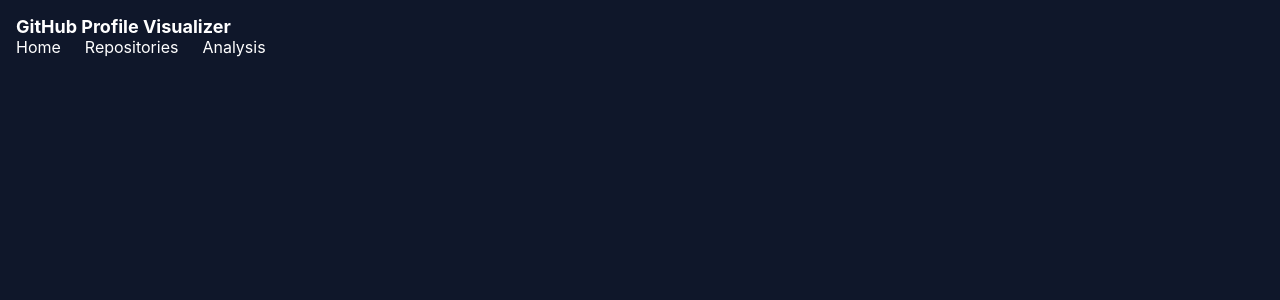
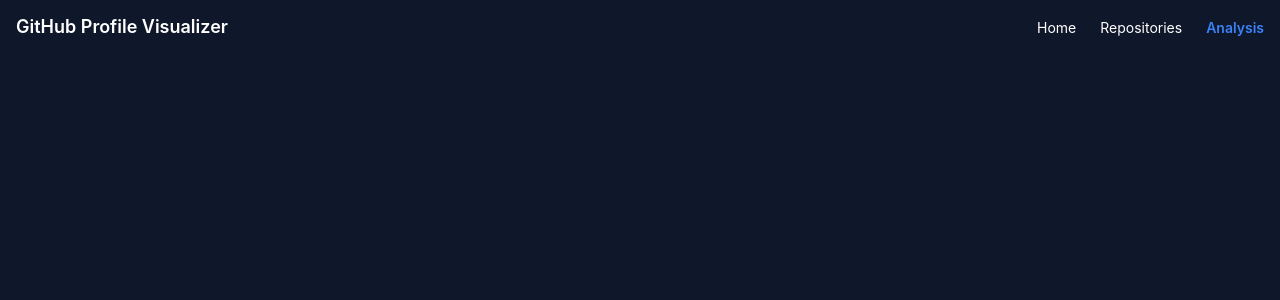
Before and after one commit to Chandana-Vadla/Github-Profile-Visualizer, a React (Create React App) app: page /analysis in a window 1280 px wide. Shown: the top 300 px of the page. Built offline with nearby package versions, Linux system fonts and the light colour scheme; a web font is replaced by a local one.

Commit message:
updated header,repo,analysis

```diff
--- a/src/components/Analysis/index.css
+++ b/src/components/Analysis/index.css
@@ -47,8 +47,12 @@
 }
 
 .no-analysis-text {
-  font-size: 22px;
+  font-family: 'HK Grotesk';
   font-weight: 600;
+  font-size: 20px;
+  line-height: 32px;
+  letter-spacing: 0%;
+  color: #f8fafc;
 }
 
 /* ---------- Mobile ---------- */
--- a/src/components/Analysis/index.js
+++ b/src/components/Analysis/index.js
@@ -173,7 +173,7 @@ const Analysis = () => {
 
       {/* Commits per repo */}
       <div className="analysis-card">
-        <h1 className="chart-title">Commits Per Repo (Top 10)</h1>
+        <h1 className="analysis-card-heading">Commits Per Repo (Top 10)</h1>
 
         <div className="repo-chart-wrapper">
           <PieChart width={260} height={260}>
--- a/src/components/Header/index.css
+++ b/src/components/Header/index.css
@@ -1,15 +1,21 @@
+/* ===============================
+   HEADER WRAPPER
+================================ */
 header {
   background-color: #0f172a;
   padding: 16px;
 }
 
-/* Top row: logo + hamburger */
+/* ===============================
+   TOP ROW (TITLE + HAMBURGER)
+================================ */
 .header-top {
   display: flex;
+  align-items: center;
   justify-content: space-between;
-  align-items: center;
 }
 
+/* Title */
 .heading {
   text-decoration: none;
 }
@@ -18,46 +24,80 @@ header h1 {
   color: #ffffff;
   margin: 0;
   font-size: 18px;
+  font-weight: 600;
 }
 
-/* Hamburger button */
+/* ===============================
+   NAV COMMON STYLES
+================================ */
+.nav-items {
+  list-style: none;
+  padding: 0;
+  margin: 0;
+}
+
+.nav-items li a {
+  color: #ffffff;
+  text-decoration: none;
+  font-size: 14px;
+}
+
+/* Active link (optional but good UX) */
+.nav-items li a.active {
+  color: #3b82f6;
+  font-weight: 600;
+}
+
+/* ===============================
+   DESKTOP NAV
+================================ */
+.desktop-nav {
+  display: flex;
+  gap: 24px;
+}
+
+/* ===============================
+   HAMBURGER BUTTON
+================================ */
 .hamburger-btn {
   background: transparent;
   border: none;
   color: #ffffff;
   cursor: pointer;
-  display: none;
+  display: none; /* hidden on desktop */
 }
 
-/* NAV ITEMS – DESKTOP */
-.nav-items {
-  list-style-type: none;
-  display: flex;
-  gap: 24px;
-  padding-left: 0;
-  margin-top: 0;
+/* ===============================
+   MOBILE NAV
+================================ */
+.mobile-nav {
+  display: none; /* 👈 CRITICAL: hidden by default */
 }
 
-.nav-items li a {
-  color: #ffffff;
-  text-decoration: none;
-}
+/* ===============================
+   SMALL DEVICES
+================================ */
+@media (max-width: 767px) {
+  /* Hide desktop nav */
+  .desktop-nav {
+    display: none;
+  }
 
-/* ---------- SMALL DEVICES ---------- */
-@media (max-width: 767px) {
+  /* Show hamburger */
   .hamburger-btn {
     display: block;
   }
 
-  /* Hide menu by default */
-  .nav-items {
+  /* Mobile nav layout */
+  .mobile-nav {
     display: none;
     flex-direction: column;
-    gap: 12px;
-    margin-top: 16px; /* 👈 appears below header */
+    gap: 16px;
+    margin-top: 16px;
   }
 
-  .nav-items.show {
+  /* When hamburger is clicked */
+  .mobile-nav.show {
     display: flex;
   }
 }
--- a/src/components/Header/index.js
+++ b/src/components/Header/index.js
@@ -1,19 +1,53 @@
-import {useState} from 'react'
-import {Link} from 'react-router-dom'
+import {useState, useEffect} from 'react'
+import {Link, useLocation} from 'react-router-dom'
 import {GiHamburgerMenu} from 'react-icons/gi'
 import './index.css'
 
 const Header = () => {
   const [showMenu, setShowMenu] = useState(false)
+  const location = useLocation()
+
+  // ✅ Close menu on route change
+  useEffect(() => {
+    setShowMenu(false)
+  }, [location.pathname])
+
+  const isActive = path => location.pathname === path
 
   return (
     <header>
-      {/* TOP ROW */}
+      {/* TOP BAR */}
       <div className="header-top">
         <Link className="heading" to="/">
           <h1>GitHub Profile Visualizer</h1>
         </Link>
 
+        {/* Desktop nav */}
+        <ul className="nav-items desktop-nav">
+          <li>
+            <Link to="/" className={isActive('/') ? 'active' : ''}>
+              Home
+            </Link>
+          </li>
+          <li>
+            <Link
+              to="/repositories"
+              className={isActive('/repositories') ? 'active' : ''}
+            >
+              Repositories
+            </Link>
+          </li>
+          <li>
+            <Link
+              to="/analysis"
+              className={isActive('/analysis') ? 'active' : ''}
+            >
+              Analysis
+            </Link>
+          </li>
+        </ul>
+
+        {/* Hamburger (mobile) */}
         <button
           type="button"
           className="hamburger-btn"
@@ -24,20 +58,26 @@ const Header = () => {
         </button>
       </div>
 
-      {/* NAV ITEMS – NEXT LINE */}
-      <ul className={`nav-items ${showMenu ? 'show' : ''}`}>
+      {/* Mobile nav */}
+      <ul className={`nav-items mobile-nav ${showMenu ? 'show' : ''}`}>
         <li>
-          <Link to="/" onClick={() => setShowMenu(false)}>
+          <Link to="/" className={isActive('/') ? 'active' : ''}>
             Home
           </Link>
         </li>
         <li>
-          <Link to="/repositories" onClick={() => setShowMenu(false)}>
+          <Link
+            to="/repositories"
+            className={isActive('/repositories') ? 'active' : ''}
+          >
             Repositories
           </Link>
         </li>
         <li>
-          <Link to="/analysis" onClick={() => setShowMenu(false)}>
+          <Link
+            to="/analysis"
+            className={isActive('/analysis') ? 'active' : ''}
+          >
             Analysis
           </Link>
         </li>
--- a/src/components/Repositories/index.css
+++ b/src/components/Repositories/index.css
@@ -31,7 +31,7 @@
 .repo-title {
   color: #3b82f6;
   margin-bottom: 8px;
-  font-size: 20px;
+  font-size: 10px;
 }
 
 .repo-description {
@@ -80,14 +80,23 @@
   font-size: 14px;
 }
 
+.no-repos-container {
+  min-height: calc(100vh - 64px); /* header height */
+  display: flex;
+  flex-direction: column;
+  justify-content: center; /* vertical center */
+  align-items: center; /* horizontal center */
+  text-align: center;
+}
+
 .no-username-container {
   text-align: center;
   padding: 24px;
 }
 
 .empty-img {
-  width: 200px;
-  margin-bottom: 16px;
+  width: 296px;
+  height: 220px;
 }
 
 @media (min-width: 768px) {
@@ -100,3 +109,12 @@
     padding: 24px;
   }
 }
+
+.no-repos-message {
+  font-family: 'HK Grotesk';
+  font-weight: 600;
+  font-size: 20px;
+  line-height: 32px;
+  letter-spacing: 0%;
+  color: #f8fafc;
+}
--- a/src/components/Repositories/index.js
+++ b/src/components/Repositories/index.js
@@ -72,13 +72,13 @@ const Repositories = () => {
 
   if (repos.length === 0) {
     return (
-      <div className="no-username-container">
+      <div className="no-repos-container">
         <img
           src="https://res.cloudinary.com/dgsdoqhph/image/upload/v1766915191/no_repos_m3heul.png"
           alt="no repositories"
           className="empty-img"
         />
-        <p>No repositories found</p>
+        <p className="no-repos-message">No repositories found</p>
       </div>
     )
   }
@@ -91,7 +91,7 @@ const Repositories = () => {
         {repos.map(repo => (
           <li key={repo.id} className="repo-item">
             <Link to={`/repositories/${repo.name}`} className="repo-link">
-              <h2 className="repo-title">{repo.name}</h2>
+              <p className="repo-title">{repo.name}</p>
               <p className="repo-description">{repo.description}</p>
 
               <ul className="topics-list">
```
Also changed, not shown: .projectConfig.json.
